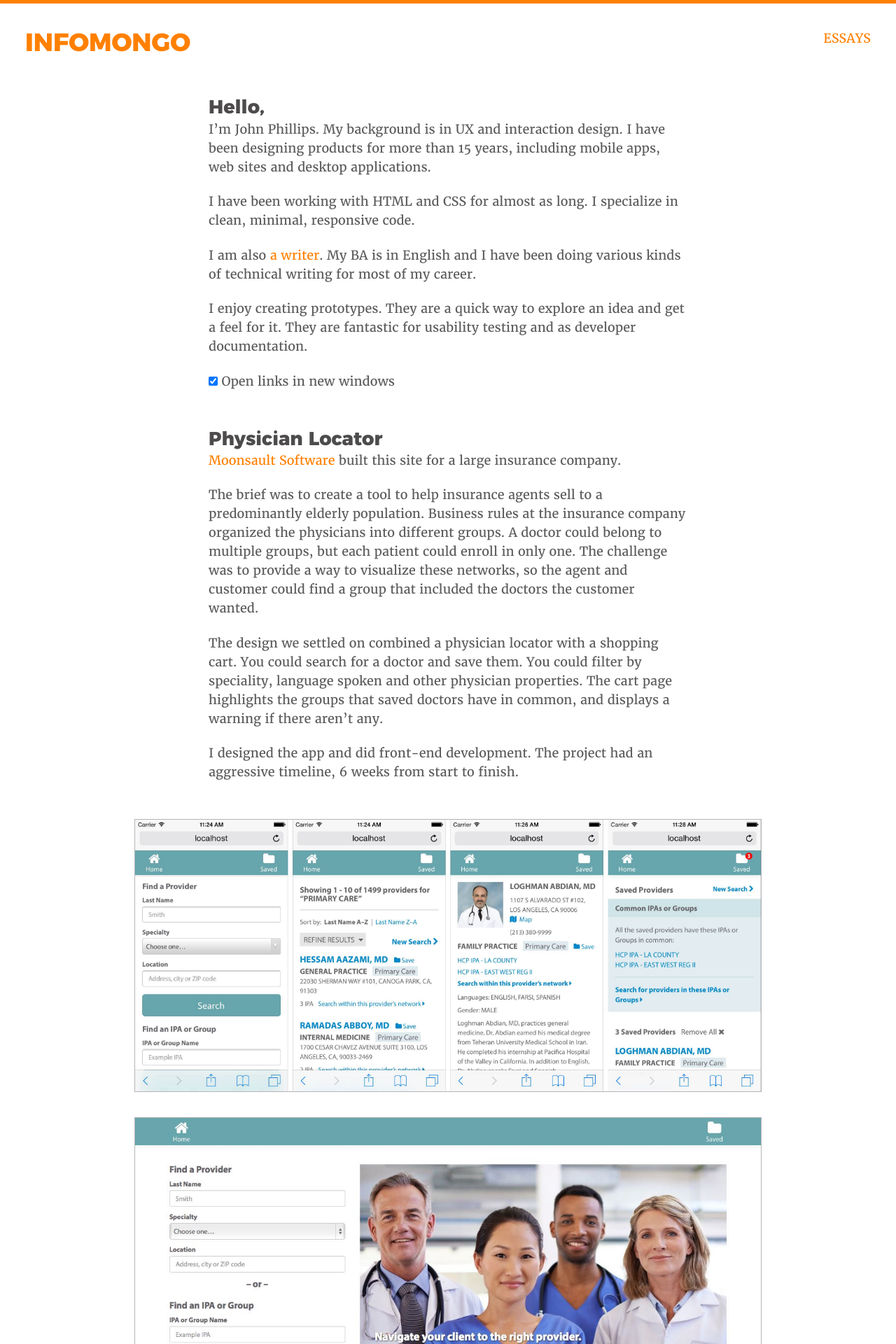
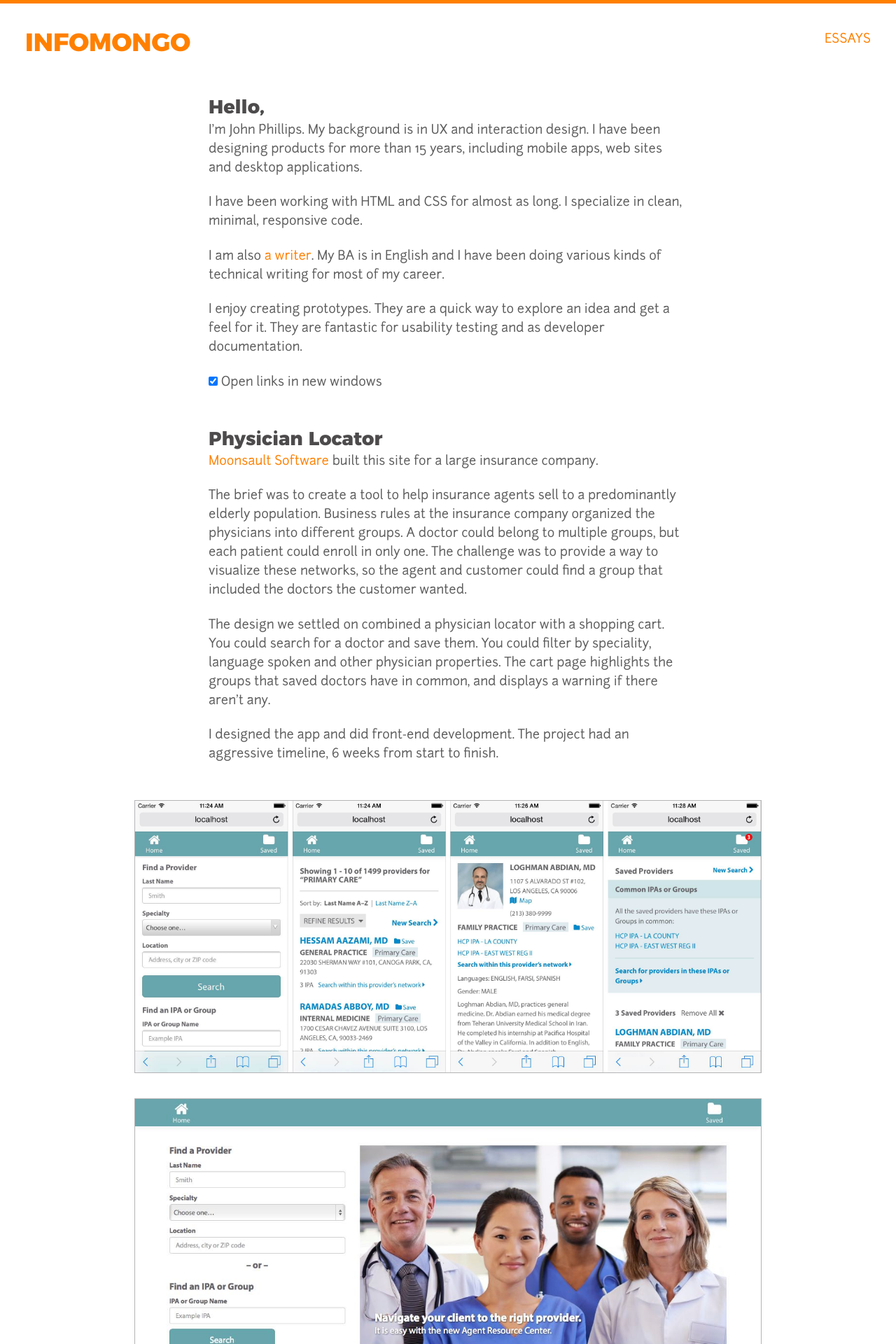
Before and after one commit to infomongo/infomongo.github.io, a Jekyll site: the page built from index.html, in a window 1280 px wide. Shown: the top 1920 px of the page at 70% size. Built offline with Jekyll 4.4.1, drawn with Linux system fonts in a browser that asks for light colours.

Commit message:
swapping font to junction

```diff
--- a/_includes/index.scss
+++ b/_includes/index.scss
@@ -8,6 +8,33 @@ $border-color: #b5b4b6;
 	font-family: 'montserratextrabold';
 	src: url('/fonts/montserrat-extrabold-webfont.woff2') format('woff2'),
 		 url('/fonts/montserrat-extrabold-webfont.woff') format('woff');
+	font-weight: normal;
+	font-style: normal;
+
+}
+
+@font-face {
+	font-family: 'junctionbold';
+	src: url('/fonts/junction-bold-webfont.woff2') format('woff2'),
+		 url('/fonts/junction-bold-webfont.woff') format('woff');
+	font-weight: normal;
+	font-style: normal;
+
+}
+
+@font-face {
+	font-family: 'junctionlight';
+	src: url('/fonts/junction-light-webfont.woff2') format('woff2'),
+		 url('/fonts/junction-light-webfont.woff') format('woff');
+	font-weight: normal;
+	font-style: normal;
+
+}
+
+@font-face {
+	font-family: 'junctionregular';
+	src: url('/fonts/junction-regular-webfont.woff2') format('woff2'),
+		 url('/fonts/junction-regular-webfont.woff') format('woff');
 	font-weight: normal;
 	font-style: normal;
 
@@ -59,8 +86,8 @@ $border-color: #b5b4b6;
 }
 
 body {
-	font-family: 'merriweatherregular', Georgia, serif;
-	//font-family: 'Iowan Old Style', Palatino, Georgia, 'Times New Roman', Times, serif;
+	//font-family: 'merriweatherregular', Georgia, serif;
+	font-family: 'junctionregular', sans-serif;
 	font-size: percentage(18/16);
 	line-height: 1.5;
 	color: $font-color;
@@ -72,12 +99,13 @@ body {
 }
 
 b, strong {
-	font-family: 'merriweatherultrabold', Georgia, serif;
+	//font-family: 'merriweatherultrabold', Georgia, serif;
+	font-family: 'junctionbold', sans-serif;
 	//color:$dark-font;
 }
 
 i, em {
-	font-family: 'merriweatheritalic', Georgia, serif;
+	//font-family: 'merriweatheritalic', Georgia, serif;
 }
 
 .hidden {
@@ -97,6 +125,7 @@ h1, h2, h3 {
 	color: $dark-font;
 	margin: 0;
 	font-family: 'montserratextrabold', sans-serif;
+	font-weight: normal;
 	line-height: 1.2;
 }
 
@@ -192,7 +221,7 @@ p {
 		content: "click for more images";
 		display: block;
 		text-align: center;
-		font-family: 'merriweatheritalic';
+		font-family: 'junctionlight';
 		color: lighten($font-color, 20%);
 		font-size: 90%;
 		margin-bottom: 1em;
```
Also changed, not shown: fonts/junction-bold-webfont.woff (added), fonts/junction-bold-webfont.woff2 (added), fonts/junction-light-webfont.woff (added), fonts/junction-light-webfont.woff2 (added), fonts/junction-regular-webfont.woff (added), fonts/junction-regular-webfont.woff2 (added).
